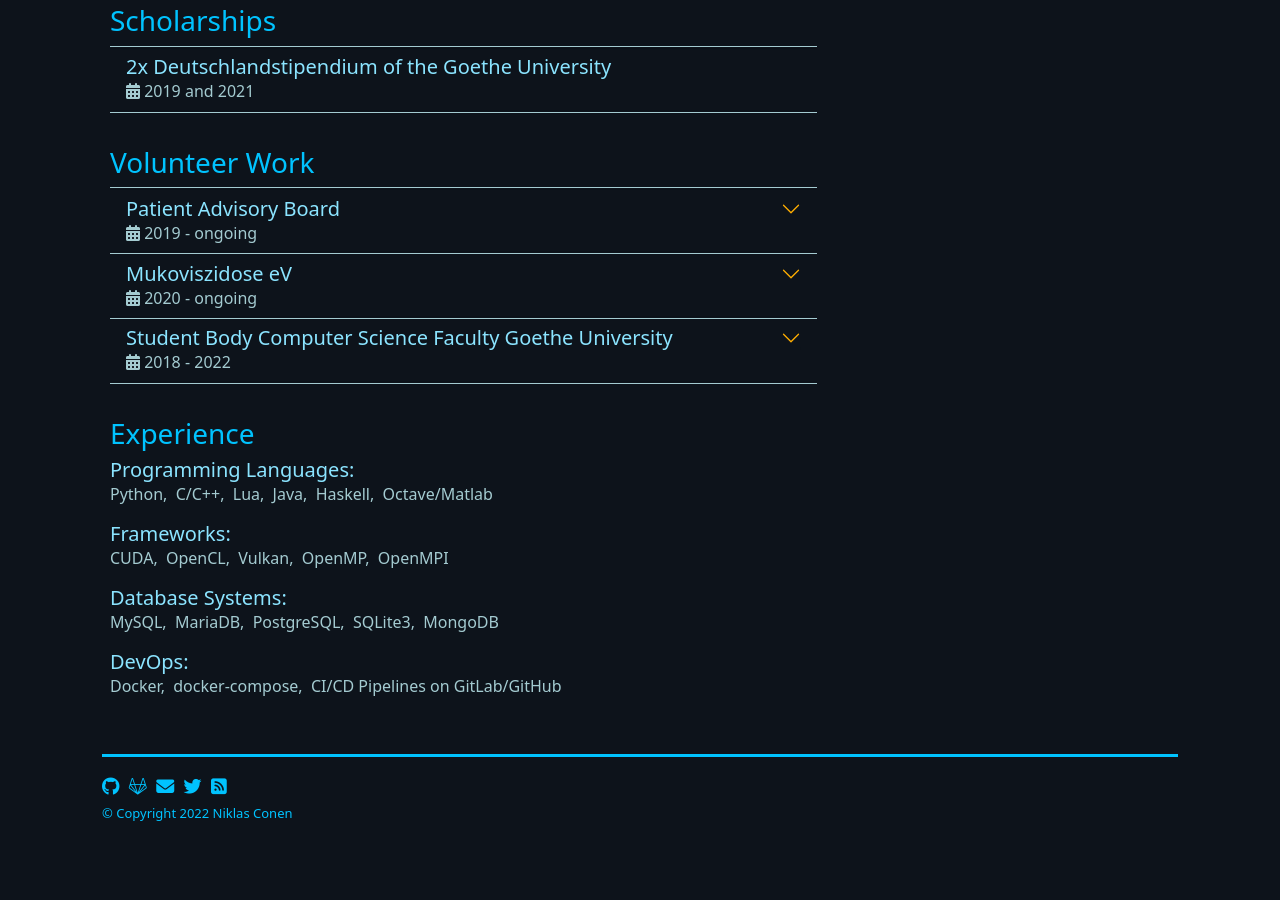
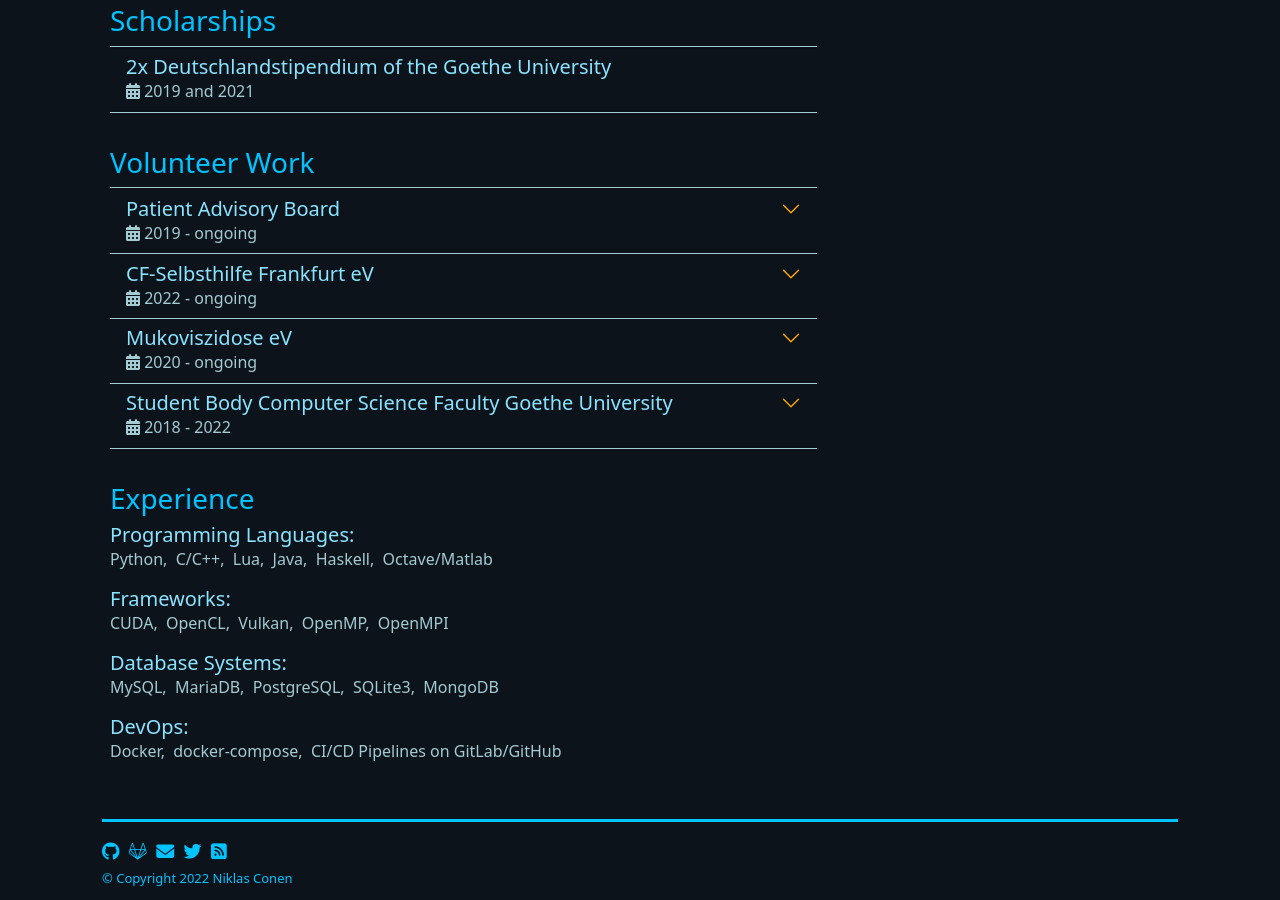
Before and after one commit to Nordegraf/nordegraf.github.io, a Jekyll site: the page built from _pages/about.html, in a window 1280 px wide and 900 px high, scrolled down 906 px. Built offline with Jekyll 4.4.1, drawn with Linux system fonts in a browser that asks for light colours; before the commit the page ends 1746 px from its top, so only the background shows below that.

Commit message:
added cf selbsthilfe frankfurt eV volunteer work

```diff
--- a/_data/volunteer.yml
+++ b/_data/volunteer.yml
@@ -1,6 +1,10 @@
 - name: Patient Advisory Board
-  detail: Active member of the Patient Advisory Board of the Cystic Fibrosis clinic of the university hospital Frankfurt
+  detail: Active member of the Patient Advisory Board of the Cystic Fibrosis clinic of the university hospital Frankfurt.
   started: 2019
+
+- name: CF-Selbsthilfe Frankfurt eV
+  detail: Creation an maintenance of their website <a class="link" href="https://www.cf-selbsthilfe.de)">cf-selbsthilfe.de</a>.
+  started: 2022
 
 - name: Mukoviszidose eV
   detail: Member of the Mukoviszidose eV. Currently no active participation apart from donations.
```
